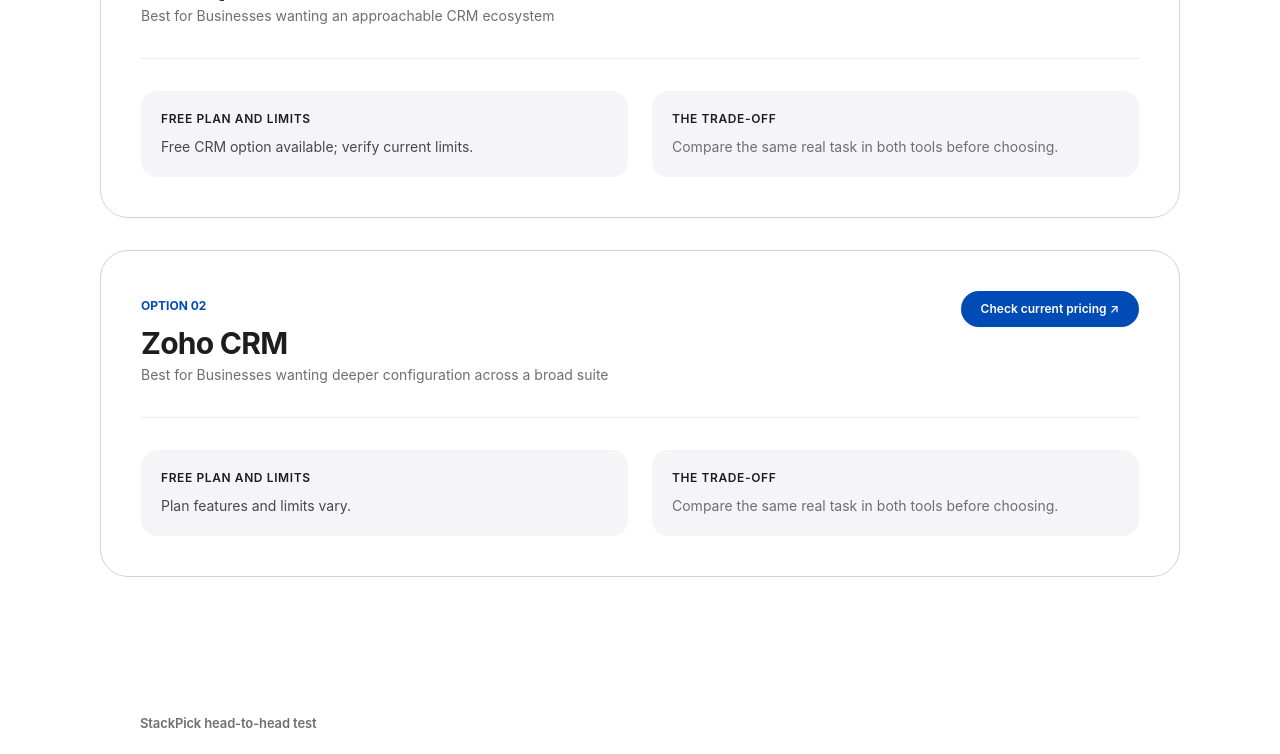
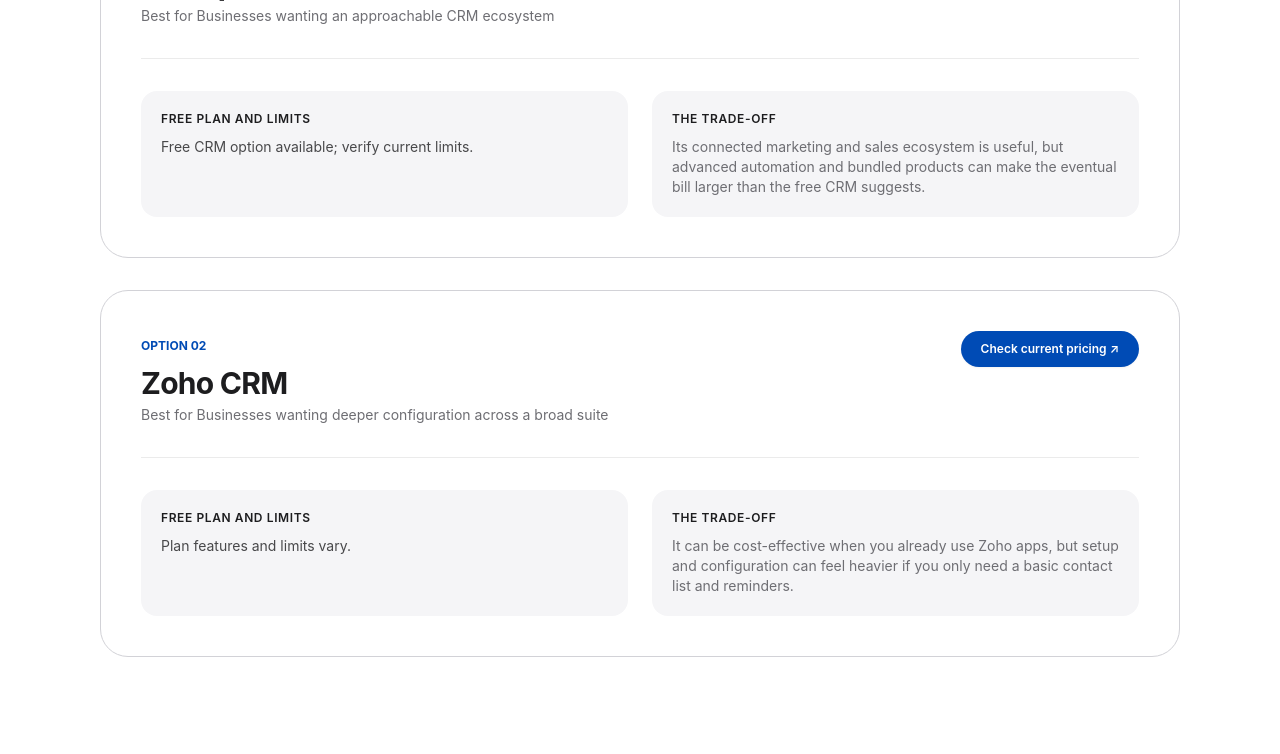
Before and after one commit to LinukaBandara/StackPick, a Next.js app: page /best/hubspot-vs-zoho-crm in a window 1280 px wide. Shown: the part 1560-2314 px from the top of the page. Built offline with nearby package versions, Linux system fonts and the light colour scheme; no server answers.

Commit message:
Improve hubspot-vs-zoho-crm comparison decision guidance

```diff
--- a/app/best/hubspot-vs-zoho-crm/page.tsx
+++ b/app/best/hubspot-vs-zoho-crm/page.tsx
@@ -15,10 +15,10 @@ export default function Page() {
       intro="A practical HubSpot vs Zoho CRM comparison for small businesses choosing between a broad ecosystem and a highly configurable CRM."
       pricingNote="Pricing, limits and included features can change. Check the providers' current plans before making a decision."
       tools={[
-        { name: "HubSpot", bestFor: "Businesses wanting an approachable CRM ecosystem", freeOption: "Free CRM option available; verify current limits.", tradeoff: "Compare the same real task in both tools before choosing.", url: "https://www.hubspot.com/" },
-        { name: "Zoho CRM", bestFor: "Businesses wanting deeper configuration across a broad suite", freeOption: "Plan features and limits vary.", tradeoff: "Compare the same real task in both tools before choosing.", url: "https://www.zoho.com/crm/" },
+        { name: "HubSpot", bestFor: "Businesses wanting an approachable CRM ecosystem", freeOption: "Free CRM option available; verify current limits.", tradeoff: "Its connected marketing and sales ecosystem is useful, but advanced automation and bundled products can make the eventual bill larger than the free CRM suggests.", url: "https://www.hubspot.com/" },
+        { name: "Zoho CRM", bestFor: "Businesses wanting deeper configuration across a broad suite", freeOption: "Plan features and limits vary.", tradeoff: "It can be cost-effective when you already use Zoho apps, but setup and configuration can feel heavier if you only need a basic contact list and reminders.", url: "https://www.zoho.com/crm/" },
       ]}
-      bottomLine="There is no universal winner. The better tool is the one that handles your normal workflow with less friction at the price you can justify. Test the same job in both products before switching."
+      bottomLine="Choose HubSpot when ease of onboarding and connected marketing workflows matter most. Choose Zoho CRM when cost control and integration with an existing Zoho setup are more important. Compare the same contact-to-sale workflow and confirm the paid tier needed for automation before migrating."
     >
       <section className="bg-white">
         <div className="sp-container py-16 sm:py-20">
```
